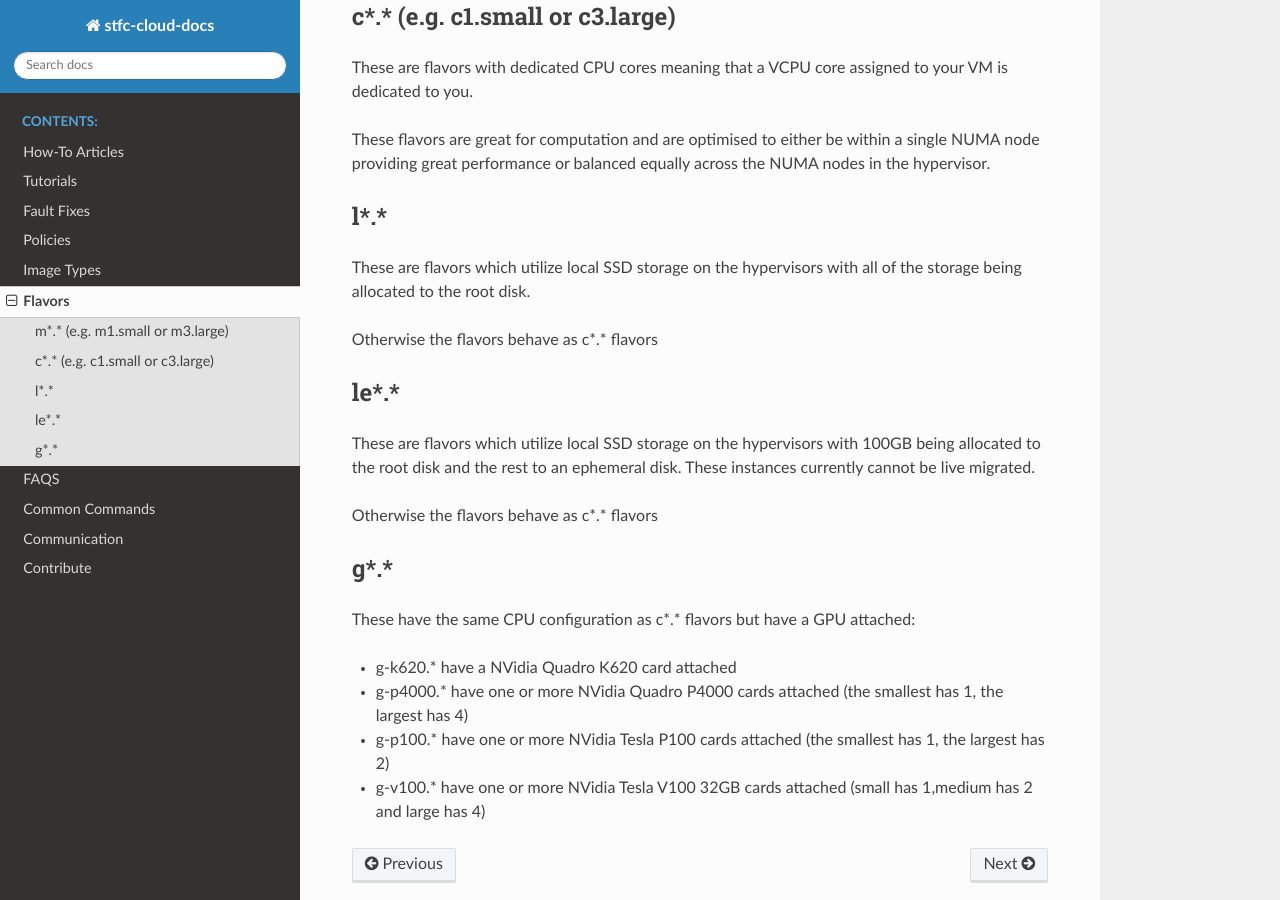
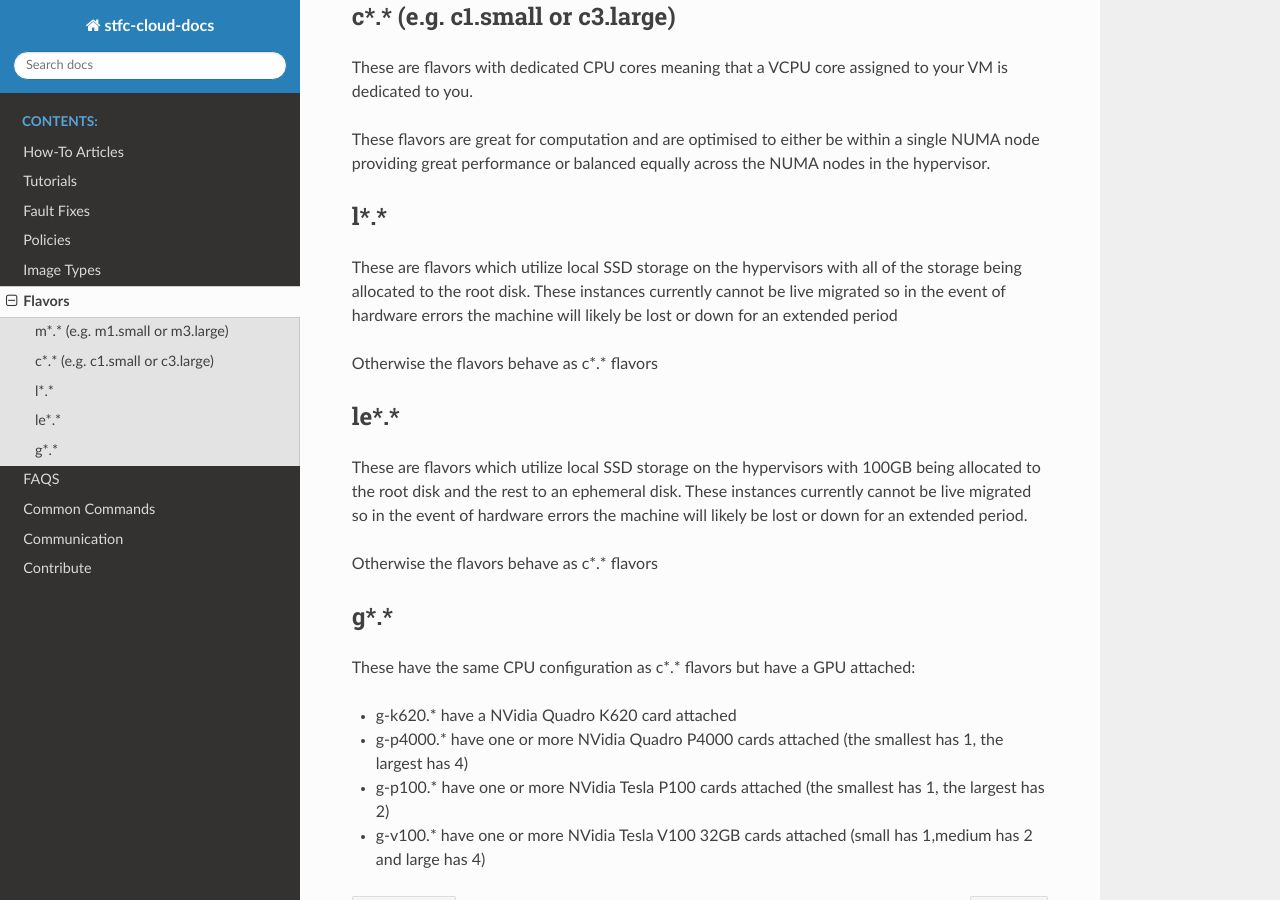
Before and after one commit to stfc/cloud-docs, a Sphinx documentation site: the page built from source/Flavors.rst, in a window 1280 px wide and 900 px high, scrolled down 528 px. Built offline with Sphinx 7.4.7 and the Read the Docs theme 2.0.0, drawn with Linux system fonts in a browser that asks for light colours.

Commit message:
Add disclaimers to L flavors

```diff
--- a/source/Flavors.rst
+++ b/source/Flavors.rst
@@ -23,14 +23,14 @@
 #######
 l*.*
 #######
-These are flavors which utilize local SSD storage on the hypervisors with all of the storage being allocated to the root disk.
+These are flavors which utilize local SSD storage on the hypervisors with all of the storage being allocated to the root disk. These instances currently cannot be live migrated so in the event of hardware errors the machine will likely be lost or down for an extended period
 
 Otherwise the flavors behave as c*.* flavors
 
 #######
 le*.*
 #######
-These are flavors which utilize local SSD storage on the hypervisors with 100GB being allocated to the root disk and the rest to an ephemeral disk. These instances currently cannot be live migrated.
+These are flavors which utilize local SSD storage on the hypervisors with 100GB being allocated to the root disk and the rest to an ephemeral disk. These instances currently cannot be live migrated so in the event of hardware errors the machine will likely be lost or down for an extended period.
 
 Otherwise the flavors behave as c*.* flavors
 
```
